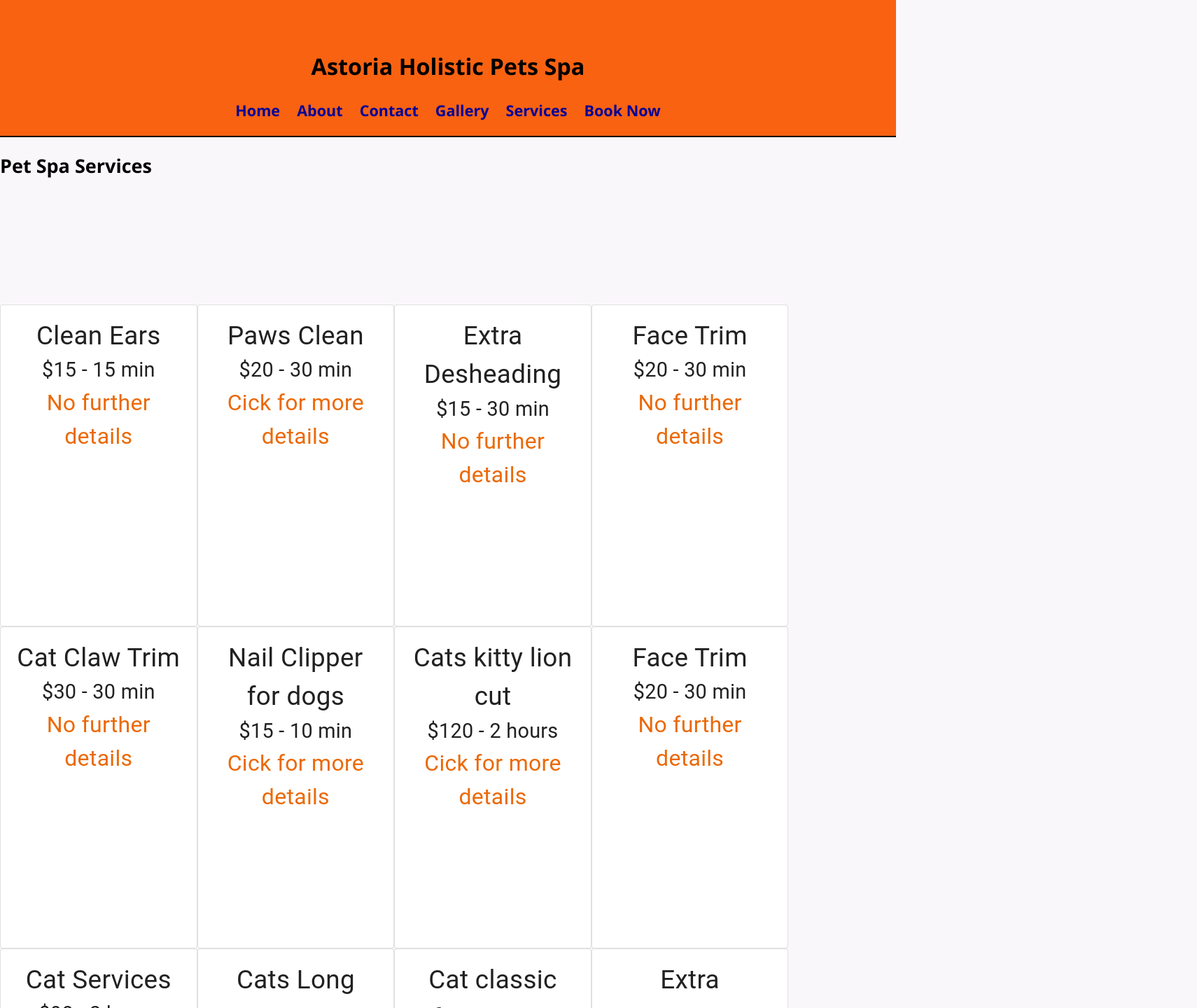
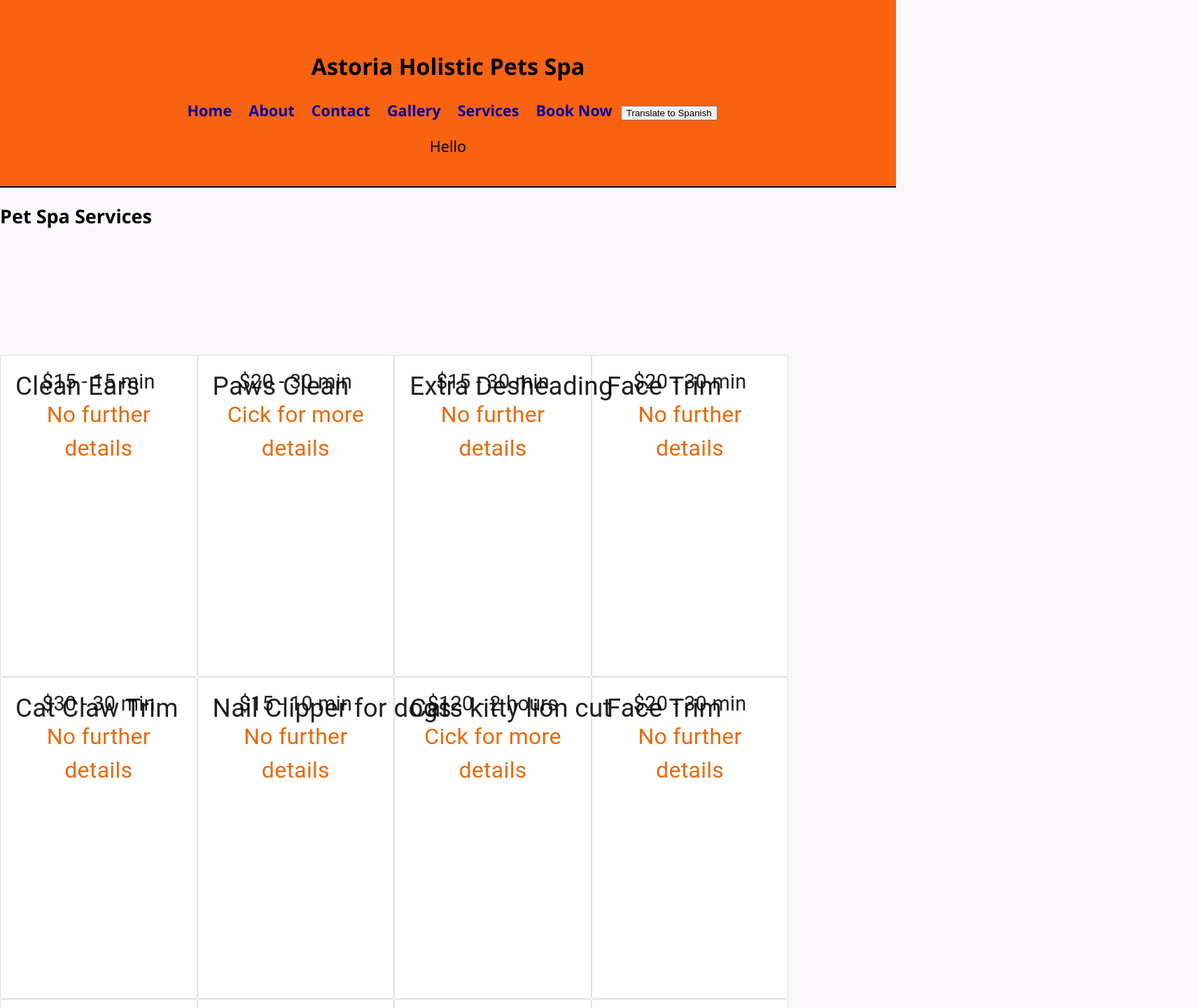
Before and after one commit to chromeshock/astoria-grooming-holsitic-spa, a React (Create React App) app: page /Services in a window 1280 px wide. Shown: the top 1440 px of the page at 70% size, 1710 px wide, since content can reach past the window. Built offline with nearby package versions, Linux system fonts and the light colour scheme.

Commit message:
Last known good version

```diff
--- a/src/components/App.css
+++ b/src/components/App.css
@@ -6,6 +6,8 @@
     background-color: #eaddee3a;
   }
 
+  .button-style {
+  }
   h1  {
     margin-top: 1em;
     text-align: center;
@@ -21,7 +23,7 @@
   }
 
   .about-txt{
-    margin-bottom: 10em;
+    margin-bottom: 5em;
   }
 
   .description-text {
@@ -149,7 +151,7 @@
   .txt-formatted {
     margin-top: 6em;
     font-size:22px;
-    text-align:justify;
+    text-align:center;
   }
 
   .price-text {
--- a/src/components/Descriptions.js
+++ b/src/components/Descriptions.js
@@ -1,12 +1,17 @@
 // Descriptions.js
 const descriptions = {
-    catLionCut: "This service includes: shaving the body, keeping the mane, feets and part of the tail. Clipping the nails, clean the ears, dry bath ( this is a special bath using dry with shampo micro crystal cleaning the cat skin). The cost can increase in case the cat is very matted. We don't shave cats over 14 years and skinnys ( because the skin is fragile and the clipers can hurts easily.) The cats for the first time we need to make a evaluation to see how is the behavior is the cat show estress full or aggressive unfortunately we can provide the service. But we only charge for the service we can made example if we only cut the nails only pay for that. We don't use any medicine for relaxing because that is against our policy. We groom all pets is separate rooms. That prevents less stress for your pets in special cats. Requires Certificate Of Rabies",
+    catLionCut: `
+This service includes body shaving, mane maintenance, and grooming of the feet and a portion of the tail. We also clip nails, clean ears, and offer a dry bath featuring a specialized shampoo with micro-crystals to cleanse your cat's skin. Additional charges may apply if the cat has severely matted fur. We do not shave cats over 14 years old or underweight cats due to the fragility of their skin and the potential for injury from the clippers.
 
-    fullSpaDogs: "For the facilities need certificate of the vaccines, ( rabies Distemper and bordotella) Your dog enjoy the relaxing bath we usually work with shampoos ( oatmeal, tears less, Hypo allergic) blue berry facial and conditioner. Trim the nails, clean the ears , cut the hair , shining spray. , can have extra fee dogs very matted",
+For first-time clients, we require an initial evaluation to assess the cat's behavior. If the cat exhibits signs of extreme stress or aggression, we may be unable to provide the full range of services. However, you will only be charged for the services we are able to complete. For example, if we only manage to clip the nails, you will only be charged for that service.
 
-    rabiesCert: "Required: Certificate of  up to date vaccines. Rabies and bordotella",
+We do not administer any sedatives or relaxants, as that goes against our policy. All grooming sessions are conducted in separate rooms to minimize stress, particularly for cats. A Rabies Certificate is required for all pets.`,
 
-    catsLongHair: "Requires: cats Rabies Certificate. Cats first time need a avaluation at the same day of the appointment. We need to see the behavior of the cats unfortunately we can't take aggressive cats or stressful. * we start to clipping the nails if the cats only allow us to clip the nails you only pay for that or nothing if we can't made anything. Cats very matted have probably extra fee.",
+    fullSpaDogs: "For admission to our facility, a certificate confirming vaccinations for rabies, distemper, and bordetella is required. Your dog will enjoy a relaxing bath featuring a range of shampoos, including oatmeal, tearless, and hypoallergenic options, along with a blueberry facial and conditioner. We also trim nails, clean ears, and cut hair. A finishing touch of shining spray is applied. Additional fees may apply for dogs with severely matted fur.",
+
+    rabiesCert: "Required: Certificate of up to date vaccines. Rabies and bordetella",
+
+    catsLongHair: "Requirements: A Rabies Certificate is mandatory for all cats. First-time feline clients will need an evaluation on the same day as their scheduled appointment. We assess each cat's behavior, and unfortunately, we cannot accommodate cats that are aggressive or highly stressed. If the cat only allows us to clip its nails, you will only be charged for that service. No charges will apply if we are unable to perform any services. Additional fees may be incurred for cats with severely matted fur.",
 
     xtraDmat: "This service is a complementary service for dogs Double coats.",
 
--- a/src/components/Navbar.js
+++ b/src/components/Navbar.js
@@ -3,6 +3,7 @@ import { Link } from 'react-router-dom';
 import IconButton from '@mui/material/IconButton';
 import MenuIcon from '@mui/icons-material/Menu';
 import CloseIcon from '@mui/icons-material/Close';
+
 
 const Navbar = () => {
   const [showMenu, setShowMenu] = React.useState(false);
@@ -15,6 +16,7 @@ const Navbar = () => {
   const toggleMenu = () => {
     setShowMenu(!showMenu);
   };
+
 
   return (
     <nav>
@@ -35,6 +37,8 @@ const Navbar = () => {
                     rel="noopener noreferrer"
                     onClick={() => { alert('You will be redirected to an external site for processing...'); }}
                 >Book Now</a></li>
+                <button id="translate">Translate to Spanish</button>
+                  <p data-en="Hello" data-es="Hola">Hello</p>
       </ul>
     </nav>
   );
--- a/src/components/Services.js
+++ b/src/components/Services.js
@@ -11,7 +11,7 @@ const services = [
     { name: 'Extra Desheading', details: 'No further details', price: '$15', duration: '30 min', descriptions: '' },
     { name: 'Face Trim', details: 'No further details', price: '$20', duration: '30 min', descriptions: '' },
     { name: 'Cat Claw Trim', details: 'No further details', price: '$30', duration: '30 min', descriptions: descriptions.catLionCut  },
-    { name: 'Nail Clipper for dogs',  details: 'Cick for more details', price: '$15', duration: '10 min', descriptions: '' },
+    { name: 'Nail Clipper for dogs',  details: 'No further details', price: '$15', duration: '10 min', descriptions: '' },
     { name: 'Cats kitty lion cut', details: 'Cick for more details',  price: '$120', duration: '2 hours', descriptions: descriptions.catLionCut  },
     { name: 'Face Trim', details: 'No further details', price: '$20', duration: '30 min', descriptions: descriptions.catLionCut  },
     { name: 'Cat Services', details: 'Cick for more details', price: '$90', duration: '2 hours', descriptions: descriptions.catServices  },
--- a/src/components/ServicesCard.js
+++ b/src/components/ServicesCard.js
@@ -17,7 +17,7 @@ function ServiceCard({ service }) {
     <div className={`card-container ${isExpanded ? 'expanded' : ''}`} onClick={handleExpand}>
       <Card variant="outlined">
         <CardContent>
-          <Typography   sx={{ fontSize: '2.3rem' }}>
+          <Typography className='txt-formatted'  sx={{ fontSize: '2.3rem' }}>
             {service.name}
           </Typography>
           <Typography  className='price-text' sx={{ fontSize: '1.8rem' }}>
@@ -33,7 +33,10 @@ function ServiceCard({ service }) {
           </Fade>
         </CardContent>
       </Card>
+
+
     </div>
+
   );
 }
 
```
Also changed, not shown: src/components/App.js (line endings or trailing spaces).
